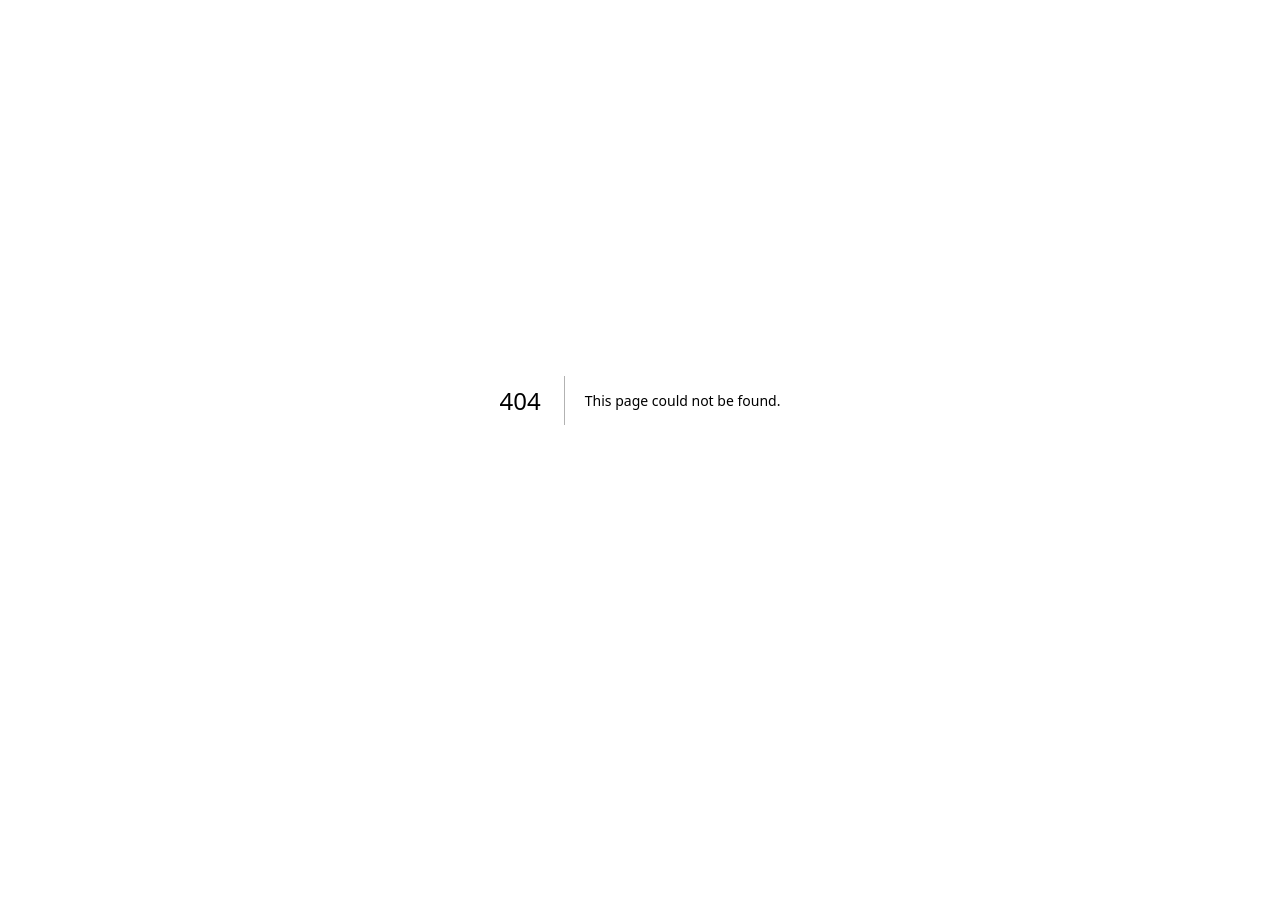
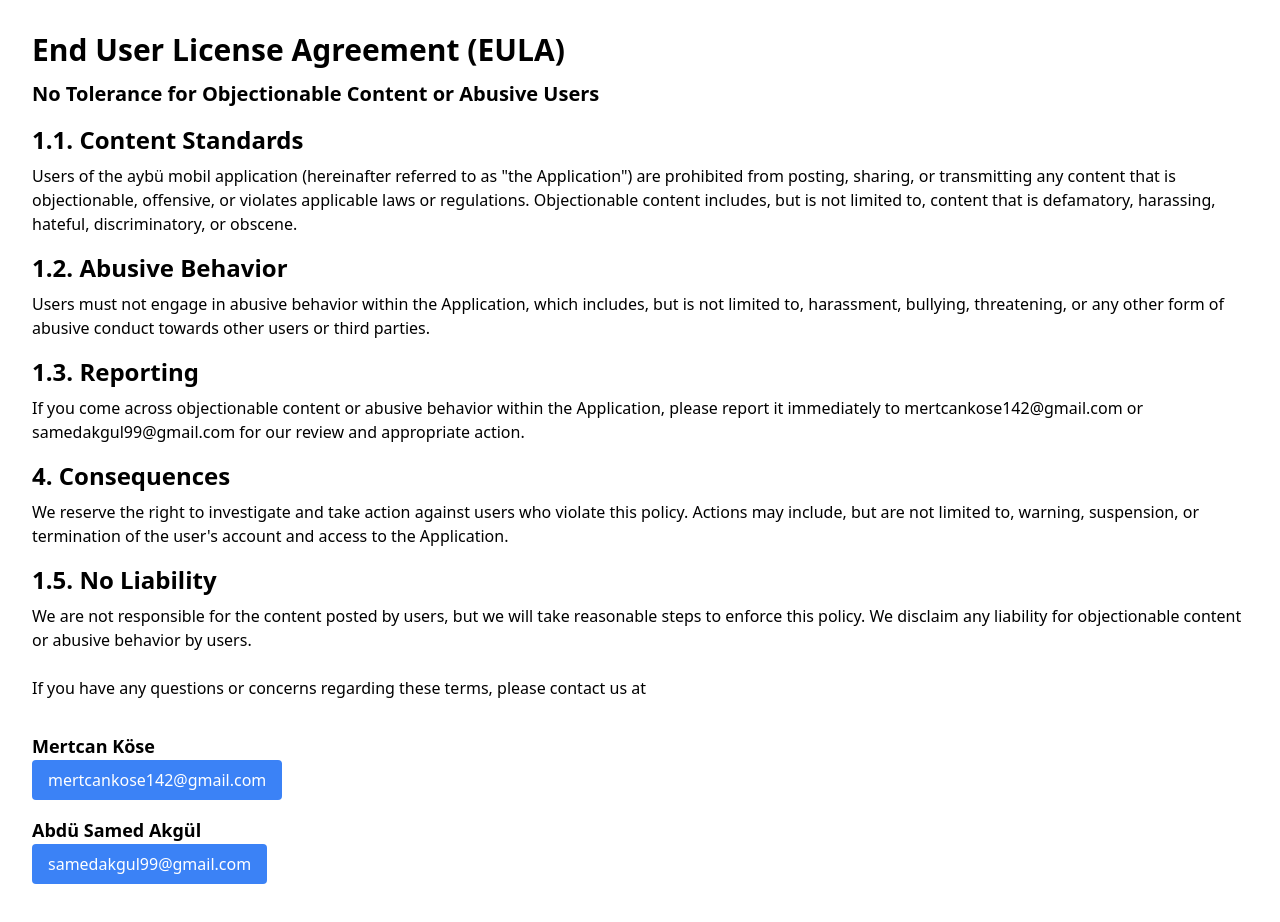
Before and after one commit to mertcankose/aybumobile-web, a Next.js app: page /eula in a window 1280 px wide. Before the commit this address had no page. Shown: the top 922 px of the page. Before the commit the page ends 800 px from the top, so only its background shows below. Built offline with nearby package versions, Linux system fonts and the light colour scheme.

Commit message:
add eula

```diff
--- /dev/null
+++ b/pages/eula.js
@@ -0,0 +1,89 @@
+const Eula = () => {
+  const contactInfo = [
+    {
+      name: "Mertcan Köse",
+      email: "mertcankose142@gmail.com",
+    },
+    {
+      name: "Abdü Samed Akgül",
+      email: "samedakgul99@gmail.com",
+    },
+  ];
+
+  const handleEmailPress = (email) => {
+    window.location.href = `mailto:${email}`;
+  };
+
+  const renderContact = (contact) => (
+    <div key={contact.name} className="mb-4">
+      <p className="text-lg font-bold">{contact.name}</p>
+
+      <button
+        onClick={() => handleEmailPress(contact.email)}
+        className="bg-blue-500 text-white px-4 py-2 rounded"
+      >
+        {contact.email}
+      </button>
+    </div>
+  );
+
+  return (
+    <div className="p-8">
+      <h1 className="text-3xl font-bold mb-3">
+        End User License Agreement (EULA)
+      </h1>
+
+      <h4 className="text-xl font-semibold mb-4">
+        No Tolerance for Objectionable Content or Abusive Users
+      </h4>
+
+      <h2 className="text-2xl font-bold mb-2">1.1. Content Standards</h2>
+      <p>
+        Users of the aybü mobil application (hereinafter referred to as "the
+        Application") are prohibited from posting, sharing, or transmitting any
+        content that is objectionable, offensive, or violates applicable laws or
+        regulations. Objectionable content includes, but is not limited to,
+        content that is defamatory, harassing, hateful, discriminatory, or
+        obscene.
+      </p>
+
+      <h2 className="text-2xl font-bold mt-4 mb-2">1.2. Abusive Behavior</h2>
+      <p>
+        Users must not engage in abusive behavior within the Application, which
+        includes, but is not limited to, harassment, bullying, threatening, or
+        any other form of abusive conduct towards other users or third parties.
+      </p>
+
+      <h2 className="text-2xl font-bold mt-4 mb-2">1.3. Reporting</h2>
+      <p>
+        If you come across objectionable content or abusive behavior within the
+        Application, please report it immediately to mertcankose142@gmail.com or
+        samedakgul99@gmail.com for our review and appropriate action.
+      </p>
+
+      <h2 className="text-2xl font-bold mt-4 mb-2">4. Consequences</h2>
+      <p>
+        We reserve the right to investigate and take action against users who
+        violate this policy. Actions may include, but are not limited to,
+        warning, suspension, or termination of the user's account and access to
+        the Application.
+      </p>
+
+      <h2 className="text-2xl font-bold mt-4 mb-2">1.5. No Liability</h2>
+      <p>
+        We are not responsible for the content posted by users, but we will take
+        reasonable steps to enforce this policy. We disclaim any liability for
+        objectionable content or abusive behavior by users.
+      </p>
+
+      <p className="mt-6">
+        If you have any questions or concerns regarding these terms, please
+        contact us at
+      </p>
+
+      <div className="mb-8 mt-8">{contactInfo.map(renderContact)}</div>
+    </div>
+  );
+};
+
+export default Eula;
```
